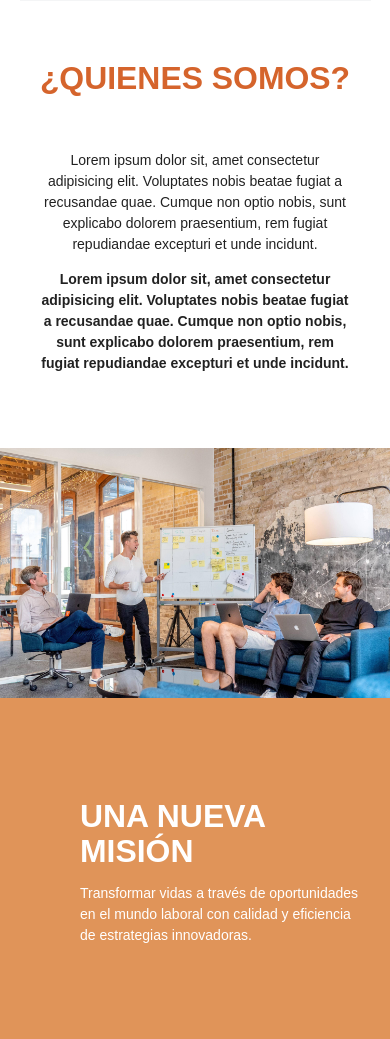
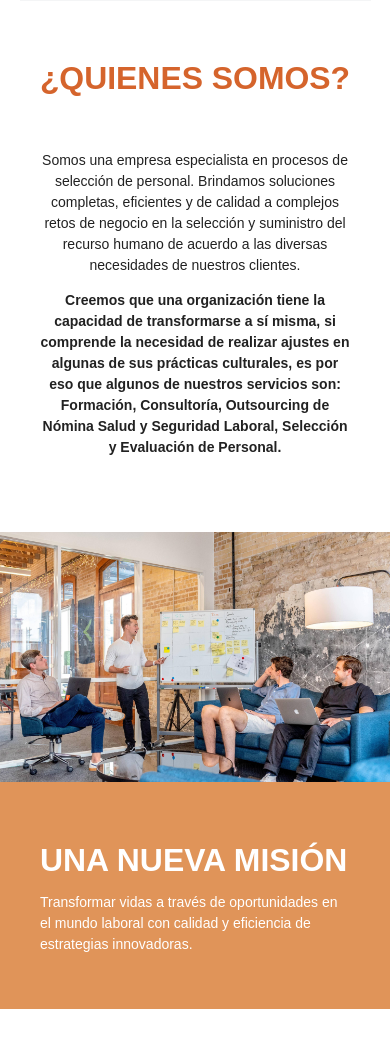
Before and after one commit to DesarrolladorAecsaInnovacion/CEICOL, a PHP site: page /beta/index.php in a window 390 px wide. Shown: the part 809-1848 px from the top of the page. Run offline with PHP 8.4, Linux system fonts and the light colour scheme; some libraries are stand-ins or nearby versions; some web fonts are replaced.

Commit message:
Arreglos responsive y corrección del texto de "Quienes somos"

```diff
--- a/beta/css/index.css
+++ b/beta/css/index.css
@@ -381,7 +381,7 @@
             margin-bottom: 50px;
         }
     }
-    @media (max-width: 993px) {
+    @media (min-width: 601px) and (max-width: 993px) {
         #wrapper_imagen_mision + div, #wrapper_vision {
             padding: 80px;
             padding-right: 8%;
--- a/beta/js/index.js
+++ b/beta/js/index.js
@@ -13,8 +13,11 @@
                 'height': $('#carousel_index').prop('scrollHeight') + 'px',
             });
             var x = window.matchMedia('(max-width: 992px)')
-            media_queries_index(x);
-            x.addListener(media_queries_index);
+            media_queries_index_tablet(x);
+            x.addListener(media_queries_index_tablet);
+            var y = window.matchMedia('(max-width: 600px)')
+            media_queries_index_movil(y);
+            y.addListener(media_queries_index_movil);
             $('#buscar').keyup(buscar);
             $('#enlace_nosotros').click(function() {
                 $('.sidenav').sidenav('close');
@@ -146,8 +149,15 @@
 
             }
         }
-        function media_queries_index(x) {
+        function media_queries_index_tablet(x) {
             if (x.matches) { // If media query matches
+                $('#wrapper_logos_empresas').removeClass('valign-wrapper');
+            } else {
+                $('#wrapper_logos_empresas').addClass('valign-wrapper');
+            }
+        }
+        function media_queries_index_movil(y) {
+            if (y.matches) { // If media query matches
                 $('#wrapper_imagen_mision').parent().removeClass('valign-wrapper');
                 $('#wrapper_vision').parent().removeClass('valign-wrapper');
                 $('#wrapper_logos_empresas').removeClass('valign-wrapper');
@@ -156,4 +166,4 @@
                 $('#wrapper_vision').parent().addClass('valign-wrapper');
                 $('#wrapper_logos_empresas').addClass('valign-wrapper');
             }
-          }
+        }
--- a/beta/vista/pagina.php
+++ b/beta/vista/pagina.php
@@ -144,12 +144,12 @@
                             <div class="container">
                                 <div class="col s12">
                                     <h4 id="titulo_nosotros" class="uppercase bold naranja-cei-text center">¿Quienes somos?</h4>
-                                    <div class="col s12 m6 offset-m3 center">
+                                    <div class="col s12 l6 offset-l3 center">
                                         <p>
-                                            Lorem ipsum dolor sit, amet consectetur adipisicing elit. Voluptates nobis beatae fugiat a recusandae quae. Cumque non optio nobis, sunt explicabo dolorem praesentium, rem fugiat repudiandae excepturi et unde incidunt.
+                                            Somos una empresa especialista en procesos de selección de personal. Brindamos soluciones completas, eficientes y de calidad a complejos retos de negocio en la selección y suministro del recurso humano de acuerdo a las diversas necesidades de nuestros clientes.
                                         </p>
                                         <p class="bold">
-                                            Lorem ipsum dolor sit, amet consectetur adipisicing elit. Voluptates nobis beatae fugiat a recusandae quae. Cumque non optio nobis, sunt explicabo dolorem praesentium, rem fugiat repudiandae excepturi et unde incidunt.
+                                            Creemos que una organización tiene la capacidad de transformarse a sí misma, si comprende la necesidad de realizar ajustes en algunas de sus prácticas culturales, es por eso que algunos de nuestros servicios son: Formación, Consultoría, Outsourcing de Nómina Salud y Seguridad Laboral, Selección y Evaluación de Personal.
                                         </p>
                                     </div>
                                 </div>
```
